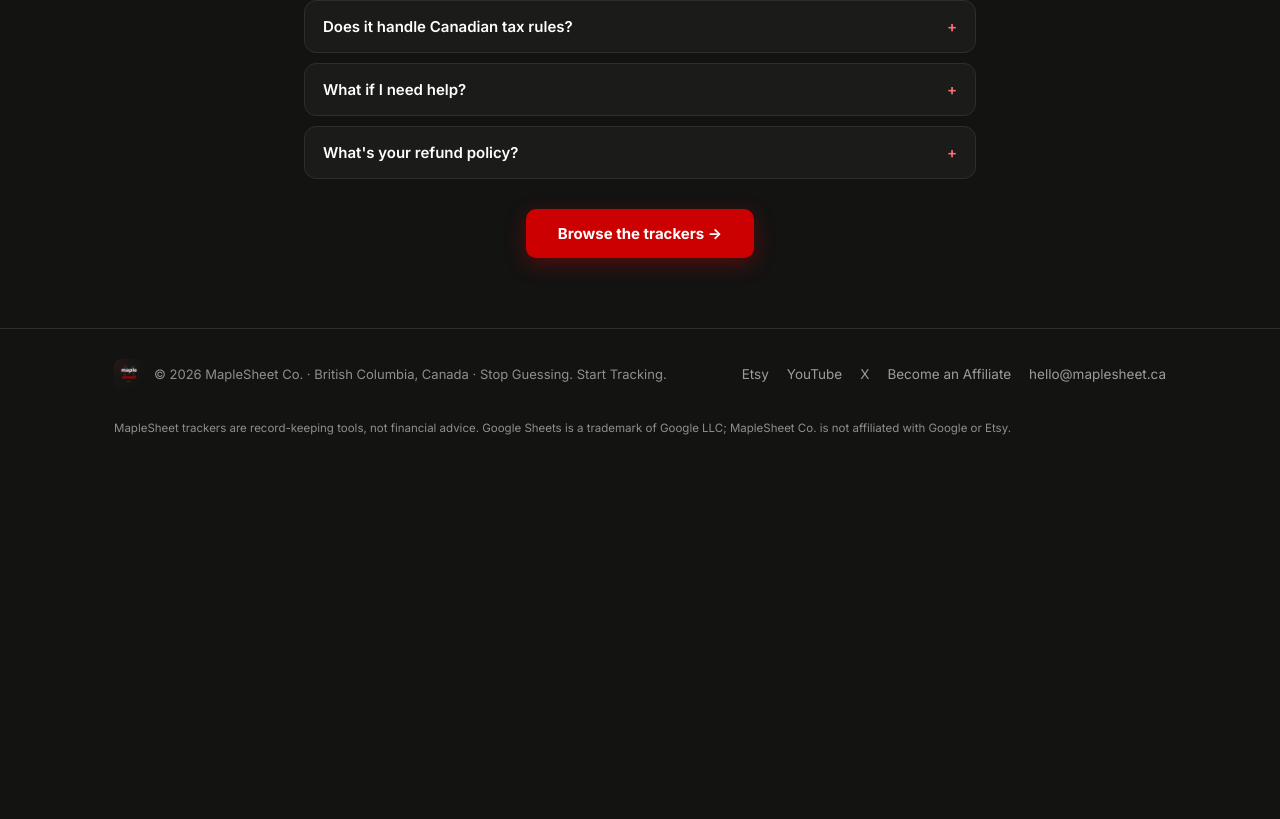
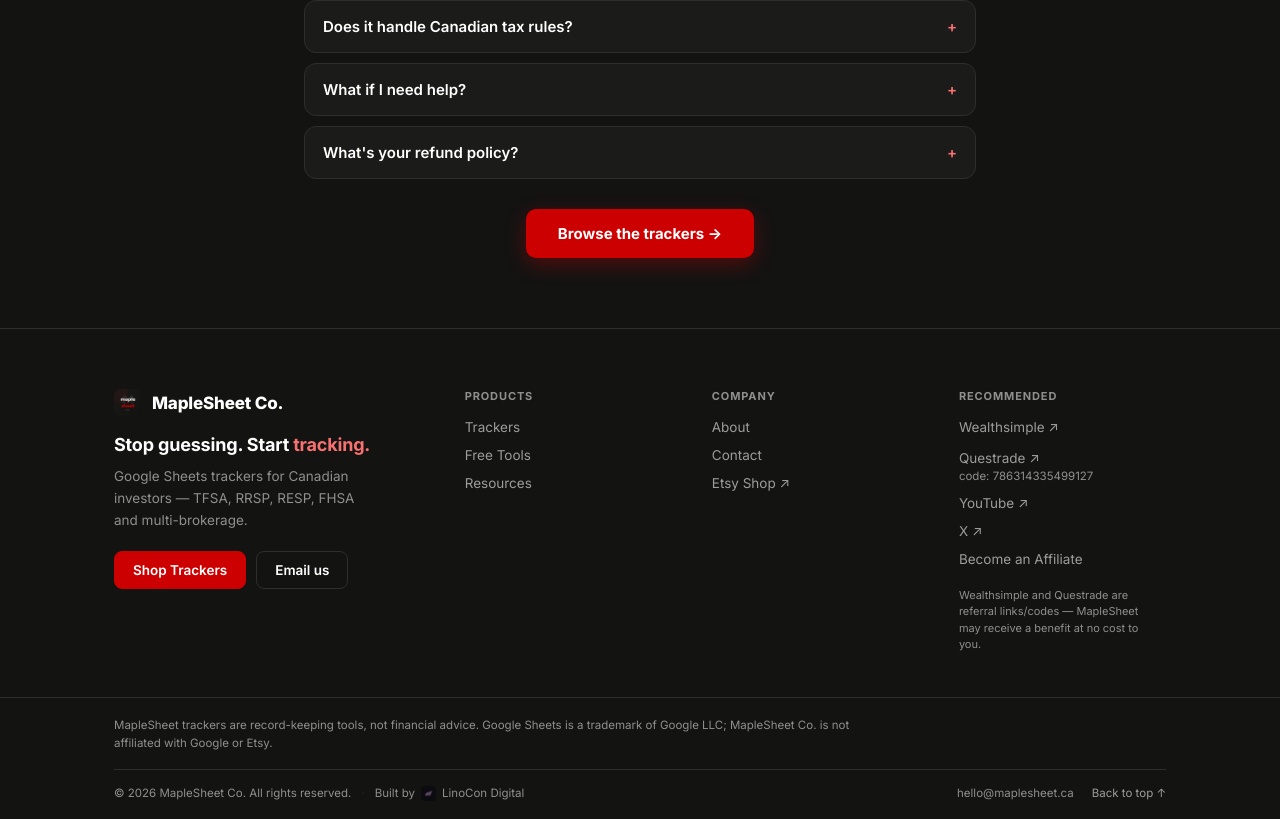
Before and after one commit to maplesheetco/maplesheet-website, a React (Vite) app: page /about in a window 1280 px wide. Shown: the part 2225-3044 px from the top of the page. Before the commit the page ends 2688 px from the top, so only its background shows below. Built offline with nearby package versions, Linux system fonts and the light colour scheme.

Commit message:
Refactor Footer component layout and styles

```diff
--- a/src/ui.jsx
+++ b/src/ui.jsx
@@ -276,30 +276,114 @@
   );
 }
 
+const FOOT_LINK_STYLE = {
+  color: B.grayLight, textDecoration: "none", fontSize: 13.5,
+  display: "inline-flex", alignItems: "center", gap: 5, width: "fit-content",
+};
+
+function FootCol({ heading, children }) {
+  return (
+    <div>
+      <h3 style={{ margin: "0 0 16px", fontSize: 11, fontWeight: 700, letterSpacing: "0.08em", textTransform: "uppercase", color: B.gray }}>
+        {heading}
+      </h3>
+      <div style={{ display: "flex", flexDirection: "column", gap: 12 }}>{children}</div>
+    </div>
+  );
+}
+
 export function Footer() {
   return (
     <footer style={{ borderTop: `1px solid ${B.line}`, marginTop: 60 }}>
-      <div style={{
-        maxWidth: 1100, margin: "0 auto", padding: "30px 24px",
-        display: "flex", justifyContent: "space-between", alignItems: "center", gap: 14, flexWrap: "wrap",
-      }}>
-        <div style={{ display: "flex", alignItems: "center", gap: 10 }}>
-          <img src="/logo.png" alt="" style={{ width: 30, height: 30, borderRadius: 7 }} />
-          <span style={{ fontSize: 13, color: B.gray }}>
-            © 2026 MapleSheet Co. · British Columbia, Canada · Stop Guessing. Start Tracking.
-          </span>
+      <div className="ml-foot-grid" style={{ maxWidth: 1100, margin: "0 auto", padding: "60px 24px 44px" }}>
+        <div>
+          <div style={{ display: "flex", alignItems: "center", gap: 10 }}>
+            <img src="/logo.png" alt="" style={{ width: 28, height: 28, borderRadius: 7 }} />
+            <span style={{ fontWeight: 800, fontSize: 17, letterSpacing: "-0.01em" }}>MapleSheet Co.</span>
+          </div>
+          <p style={{ margin: "16px 0 0", fontSize: 18, fontWeight: 700, letterSpacing: "-0.01em", lineHeight: 1.3, maxWidth: 280 }}>
+            Stop guessing. Start <span style={{ color: B.redLink }}>tracking.</span>
+          </p>
+          <p style={{ margin: "10px 0 0", fontSize: 13.5, color: B.gray, lineHeight: 1.6, maxWidth: 260 }}>
+            Google Sheets trackers for Canadian investors — TFSA, RRSP, RESP, FHSA and multi-brokerage.
+          </p>
+          <div style={{ display: "flex", gap: 10, marginTop: 20, flexWrap: "wrap" }}>
+            <a href={CONFIG.shopUrl} target="_blank" rel="noreferrer"
+              style={{ fontSize: 13.5, fontWeight: 600, textDecoration: "none", padding: "10px 18px", borderRadius: 8, background: B.red, color: B.white, border: `1px solid ${B.red}` }}>
+              Shop Trackers
+            </a>
+            <a href={`mailto:${CONFIG.email}`}
+              style={{ fontSize: 13.5, fontWeight: 600, textDecoration: "none", padding: "10px 18px", borderRadius: 8, background: "transparent", color: B.white, border: `1px solid ${B.line}` }}>
+              Email us
+            </a>
+          </div>
         </div>
-        <div style={{ display: "flex", gap: 18, fontSize: 13.5, flexWrap: "wrap" }}>
-          <a href={CONFIG.shopUrl} target="_blank" rel="noreferrer" style={{ color: B.grayLight, textDecoration: "none" }}>Etsy</a>
-          <a href={CONFIG.youtubeUrl} target="_blank" rel="noreferrer" style={{ color: B.grayLight, textDecoration: "none" }}>YouTube</a>
-          <a href={CONFIG.xUrl} target="_blank" rel="noreferrer" style={{ color: B.grayLight, textDecoration: "none" }}>X</a>
-          <a href={CONFIG.affiliateUrl} target="_blank" rel="noreferrer" style={{ color: B.grayLight, textDecoration: "none" }}>Become an Affiliate</a>
-          <a href={`mailto:${CONFIG.email}`} style={{ color: B.grayLight, textDecoration: "none" }}>{CONFIG.email}</a>
+
+        <FootCol heading="Products">
+          <NavLink to="/trackers" style={FOOT_LINK_STYLE}>Trackers</NavLink>
+          <NavLink to="/tools" style={FOOT_LINK_STYLE}>Free Tools</NavLink>
+          <NavLink to="/resources" style={FOOT_LINK_STYLE}>Resources</NavLink>
+        </FootCol>
+
+        <FootCol heading="Company">
+          <NavLink to="/about" style={FOOT_LINK_STYLE}>About</NavLink>
+          <NavLink to="/contact" style={FOOT_LINK_STYLE}>Contact</NavLink>
+          <a href={CONFIG.shopUrl} target="_blank" rel="noreferrer" style={FOOT_LINK_STYLE}>Etsy Shop ↗</a>
+        </FootCol>
+
+        <FootCol heading="Recommended">
+          <a href="https://wealthsimple.com/invite/R7ENSA" target="_blank" rel="noreferrer" style={FOOT_LINK_STYLE}>Wealthsimple ↗</a>
+          <div>
+            <a href="https://www.questrade.com" target="_blank" rel="noreferrer" style={FOOT_LINK_STYLE}>Questrade ↗</a>
+            <div style={{ fontSize: 11.5, color: B.gray, marginTop: 2 }}>code: 786314335499127</div>
+          </div>
+          <a href={CONFIG.youtubeUrl} target="_blank" rel="noreferrer" style={FOOT_LINK_STYLE}>YouTube ↗</a>
+          <a href={CONFIG.xUrl} target="_blank" rel="noreferrer" style={FOOT_LINK_STYLE}>X ↗</a>
+          <a href={CONFIG.affiliateUrl} target="_blank" rel="noreferrer" style={FOOT_LINK_STYLE}>Become an Affiliate</a>
+          <p style={{ margin: "8px 0 0", fontSize: 11, color: B.gray, lineHeight: 1.5, maxWidth: 190 }}>
+            Wealthsimple and Questrade are referral links/codes — MapleSheet may receive a benefit at no cost to you.
+          </p>
+        </FootCol>
+      </div>
+
+      <div style={{ borderTop: `1px solid ${B.line}` }}>
+        <div style={{ maxWidth: 1100, margin: "0 auto", padding: "18px 24px" }}>
+          <p style={{ margin: "0 0 16px", fontSize: 11.5, color: B.gray, lineHeight: 1.6, maxWidth: 760 }}>
+            MapleSheet trackers are record-keeping tools, not financial advice. Google Sheets is a trademark of Google LLC; MapleSheet Co. is not affiliated with Google or Etsy.
+          </p>
+          <div style={{ display: "flex", justifyContent: "space-between", alignItems: "center", gap: 16, flexWrap: "wrap", paddingTop: 16, borderTop: `1px solid ${B.line}` }}>
+            <div style={{ display: "flex", alignItems: "center", gap: 10, flexWrap: "wrap", fontSize: 11.5, color: B.gray }}>
+              <span>© 2026 MapleSheet Co. All rights reserved.</span>
+              <span style={{ color: B.line }}>·</span>
+              <a href="https://linocondigital.com" target="_blank" rel="noreferrer"
+                style={{ display: "flex", alignItems: "center", gap: 6, color: B.gray, textDecoration: "none" }}>
+                Built by
+                <img src="/linocon-digital-logo.png" alt="LinoCon Digital" style={{ width: 15, height: 15, borderRadius: 4 }} />
+                LinoCon Digital
+              </a>
+            </div>
+            <div style={{ display: "flex", alignItems: "center", gap: 18, flexWrap: "wrap", fontSize: 11.5 }}>
+              <a href={`mailto:${CONFIG.email}`} style={{ color: B.gray, textDecoration: "none" }}>{CONFIG.email}</a>
+              <button type="button" onClick={() => window.scrollTo({ top: 0, behavior: "smooth" })}
+                style={{ display: "inline-flex", alignItems: "center", gap: 4, fontWeight: 600, color: B.grayLight, background: "none", border: "none", padding: 0, font: "inherit", cursor: "pointer" }}>
+                Back to top ↑
+              </button>
+            </div>
+          </div>
         </div>
       </div>
-      <div style={{ maxWidth: 1100, margin: "0 auto", padding: "0 24px 26px", fontSize: 11.5, color: B.gray, lineHeight: 1.6 }}>
-        MapleSheet trackers are record-keeping tools, not financial advice. Google Sheets is a trademark of Google LLC; MapleSheet Co. is not affiliated with Google or Etsy.
-      </div>
+
+      <style>{`
+        .ml-foot-grid { display: grid; grid-template-columns: 1.5fr 1fr 1fr 1fr; gap: 40px; }
+        .ml-foot-grid a:hover { color: ${B.white} !important; }
+        @media (max-width: 760px) {
+          .ml-foot-grid { grid-template-columns: 1fr 1fr; row-gap: 36px; }
+          .ml-foot-grid > div:first-child { grid-column: 1 / -1; }
+        }
+        @media (max-width: 460px) {
+          .ml-foot-grid { grid-template-columns: 1fr; }
+        }
+      `}</style>
     </footer>
   );
 }
```
